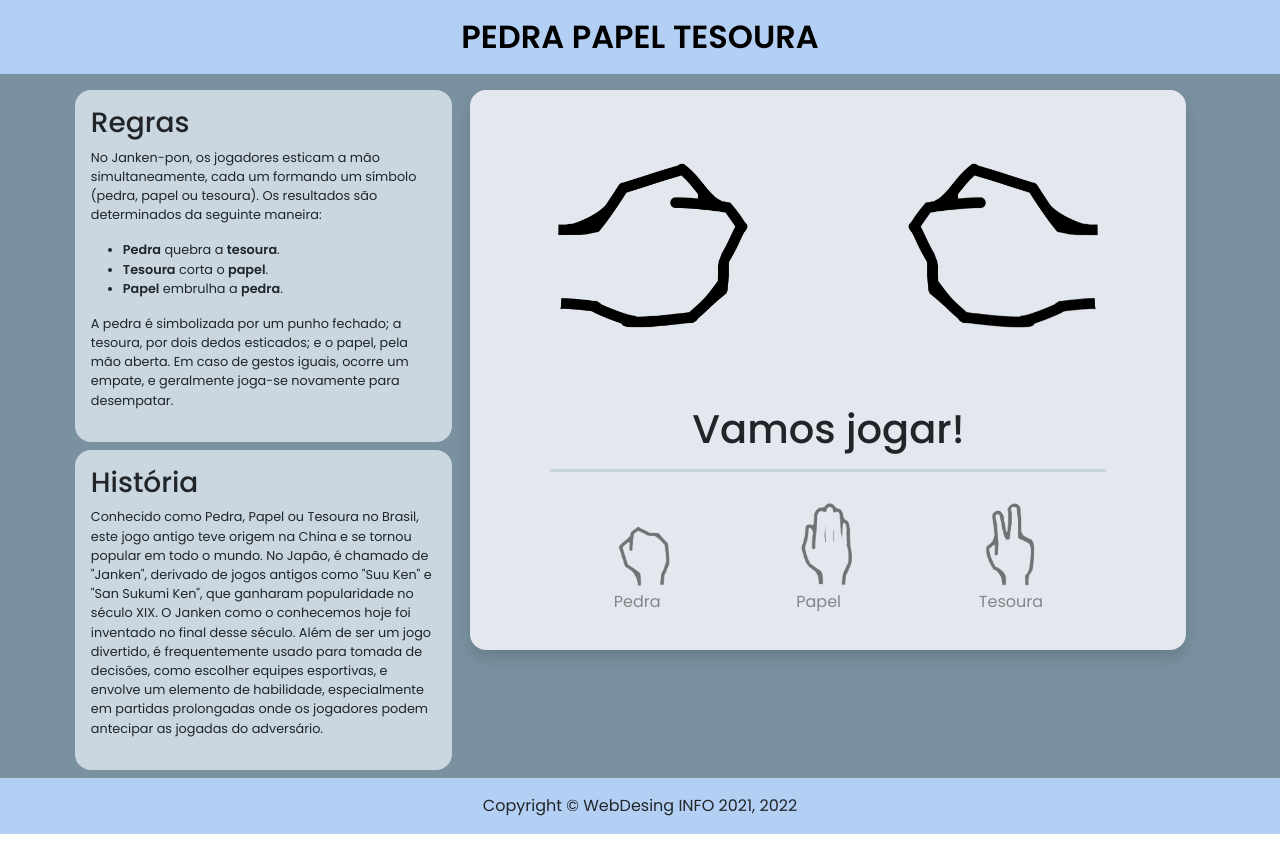
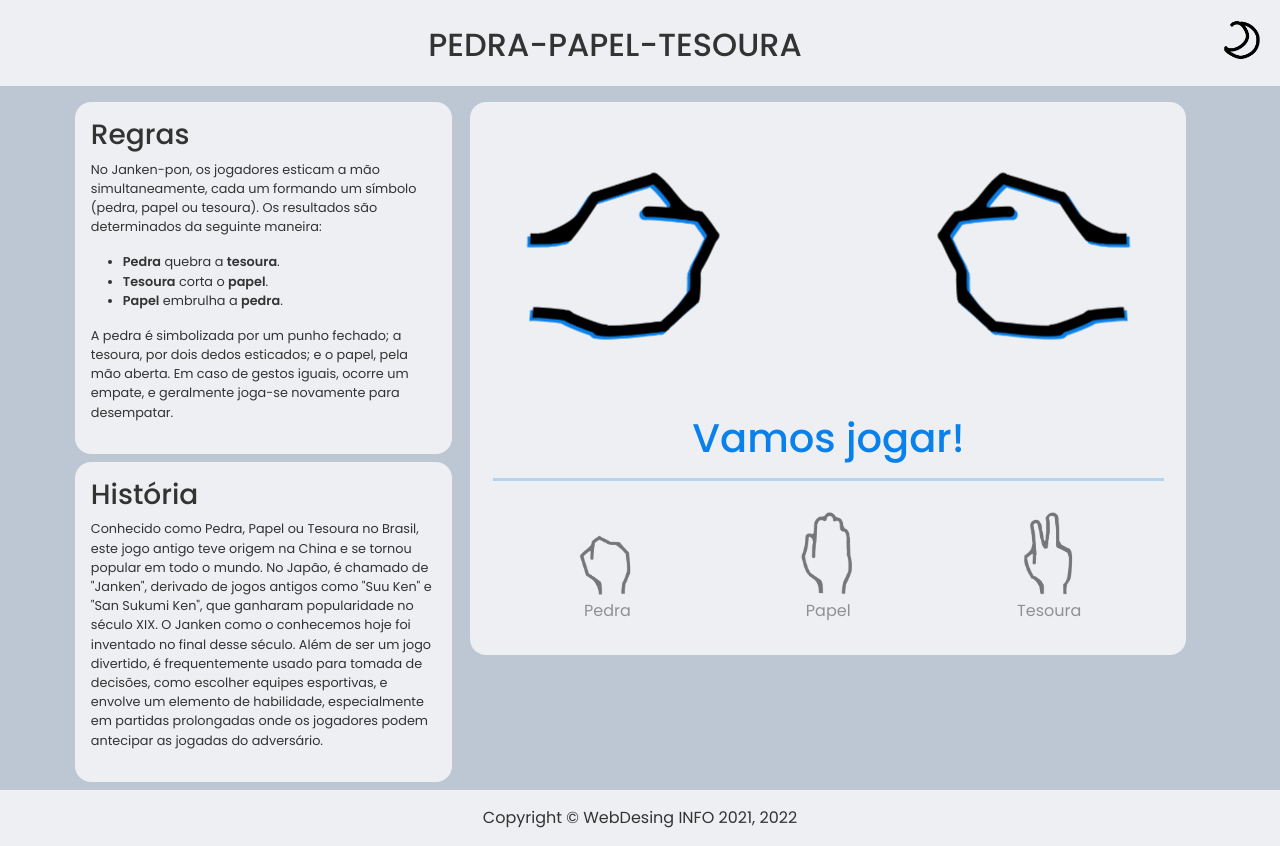
Before and after one commit to dvanael/jokenpo, a plain HTML site: page index.html in a window 1280 px wide. Drawn offline with Linux system fonts and the light colour scheme.

Commit message:
general commit

```diff
--- a/css/styles.css
+++ b/css/styles.css
@@ -1,9 +1,21 @@
 @import url('https://fonts.googleapis.com/css2?family=Poppins:wght@400;500;600&display=swap');
 :root{
-  --nav-color: #b4cff4;
-  --bg-color: #7a92a0;
-  --primary-color: #e2e8ed;
-  --secondary-color: #cad7e0;
+  --font-color: #333;
+  --primary-color: #0a81ea;
+  --secondary-color: #edeff2;
+  --terciary-color: #bdc7d3;
+}
+.dark-mode{
+  --font-color: #ddd;
+  --primary-color: #1d9efa;
+  --secondary-color: #394048;
+  --terciary-color: #24262a;
+  img {
+    filter: invert(90%); /* Inverte e define uma cor */
+  }
+  .result-imgs img{
+    filter: invert(90%) drop-shadow(3px 3px 0 var(--primary-color));
+  }
 }
 * {
   margin: 0;
@@ -11,24 +23,28 @@
   box-sizing: border-box;
   font-family: "Poppins", sans-serif;
 }
+img {
+  filter: hue-rotate(180deg);
+}
 body {
+  color: var(--font-color);
   display: flex;
   flex-direction: column;
   height: 100vh;
 }
 hr{
-  border-color: var(--bg-color) ;
+  border-color: var(--primary-color);
   border-width: 0.2rem;
 }
 section{
-  background-color: var(--bg-color);
+  background-color: var(--terciary-color);
   flex: 1 1 0;
 }
 footer{
-  background-color: var(--nav-color);
+  background-color: var(--secondary-color);
 }
 .navbar{
-  background-color: var(--nav-color)
+  background-color: var(--secondary-color)
 }
 .content{
   margin-inline: 5%;
@@ -42,12 +58,13 @@ footer{
   font-size:0.8rem;
 }
 .game {
-  background-color: var(--primary-color);
   width: 95%;
-  padding: 1rem 5rem;
+  padding-inline: 3%;
+  padding-block: 1.7%;
 }
 .result-imgs img{
   width: 15rem;
+  filter: drop-shadow(3px 3px 0 var(--primary-color));
 }
 .user-result img{
   transform: rotate(90deg);
@@ -56,10 +73,10 @@ footer{
   transform: rotate(-90deg) rotateY(180deg);
 }
 .result {
+  color: var(--primary-color);
   text-align: center;
   margin-top: 0.5rem;
 }
-
 .option-img{
   opacity: 0.5;
   cursor: pointer;
@@ -126,7 +143,7 @@ footer{
 }
 @media screen and (max-width:576px){
   .result-imgs img{
-    width: 4.5rem;
+    width: 6rem;
   }
   .option-img img{
     width: 3rem;
--- a/index.html
+++ b/index.html
@@ -3,7 +3,7 @@
 <head>
   <meta charset="UTF-8">
   <meta name="viewport" content="width=device-width, initial-scale=1.0">
-  <title>Rock, Paper, Scissors</title>
+  <title>Rock Paper Scissors</title>
 
   <link rel="stylesheet" href="css/bootstrap.min.css">
   <link rel="stylesheet" href="css/styles.css">
@@ -11,7 +11,8 @@
 <body>
   <nav class="navbar">
     <div class="container-fluid">
-      <span class="navbar-brand mx-auto mb-0 fs-2 fw-bold">PEDRA PAPEL TESOURA</span>
+      <span class="mx-auto mt-2 mb-1 h2">PEDRA-PAPEL-TESOURA</span>
+      <img src="img/dark.png" class="theme-btn" width="50rem"></img>
     </div>
   </nav>
 
@@ -37,14 +38,14 @@
 
       <div class="col-lg-8">
         <div class="d-flex">
-          <div class="game mx-auto my-3 rounded-4 shadow ">
+          <div class="content-box game mx-auto my-3 rounded-4">
             <div class="result-field">
               <div class="result-imgs d-flex">
                 <span class="user-result mx-auto">
-                  <img src="assets/rock.png" alt="">
+                  <img src="img/rock.png" alt="player-hand">
                 </span>
                 <span class="bot-result mx-auto">
-                  <img src="assets/rock.png" alt="">
+                  <img src="img/rock.png" alt="bot-hand">
                 </span>
               </div>
             </div>
@@ -52,16 +53,16 @@
             <hr>
 
             <div class="options d-flex p-1 mt-4 align-items-center ">
-              <span class="option-img mx-auto" onclick="play(R, this)">
-                <img src="assets/rock.png" alt="rock">
+              <span class="option-img mx-auto text-center" onclick="play(R, this)">
+                <img src="img/rock.png" alt="rock">
                 <p>Pedra</p>
               </span>
-              <span class="option-img mx-auto" onclick="play(P, this)">
-                <img src="assets/paper.png" alt="paper">
+              <span class="option-img mx-auto text-center" onclick="play(P, this)">
+                <img src="img/paper.png" alt="paper">
                 <p>Papel</p>
               </span>
-              <span class="option-img mx-auto" onclick="play(S, this)">
-                <img src="assets/scissors.png" alt="scissors">
+              <span class="option-img mx-auto text-center" onclick="play(S, this)">
+                <img src="img/scissors.png" alt="scissors">
                 <p>Tesoura</p>
               </span>
             </div>
--- a/js/scripts.js
+++ b/js/scripts.js
@@ -4,9 +4,9 @@ const gameContainer = document.querySelector(".game"),
   result = document.querySelector(".result"),
   optionImgs = document.querySelectorAll(".option-img");
 
-const R = "assets/rock.png",
-  P = "assets/paper.png",
-  S = "assets/scissors.png";
+const R = "img/rock.png",
+  P = "img/paper.png",
+  S = "img/scissors.png";
 
 const draw = "Empate", win = "Você Ganhou!", lose = "Você Perdeu!";
 
@@ -48,3 +48,11 @@ function play(user, option){
       isProcessing = false;
     }, 2500);
 }
+
+const darkModeToggle = document.getElementById('dark-mode-toggle');
+const body = document.body;
+
+darkModeToggle.addEventListener('click', () => {
+  body.classList.toggle('dark-mode');
+  darkModeToggle.src = "img/light.png"
+});
```
Also changed, not shown: assets/paper.png (deleted), img/dark.png (added), img/desing.png (added), img/light.png (added), img/paper.png (added), img/rock.png (renamed from assets/rock.png), img/scissors.png (renamed from assets/scissors.png), img/site-antigo.png (added), 1 other file.
